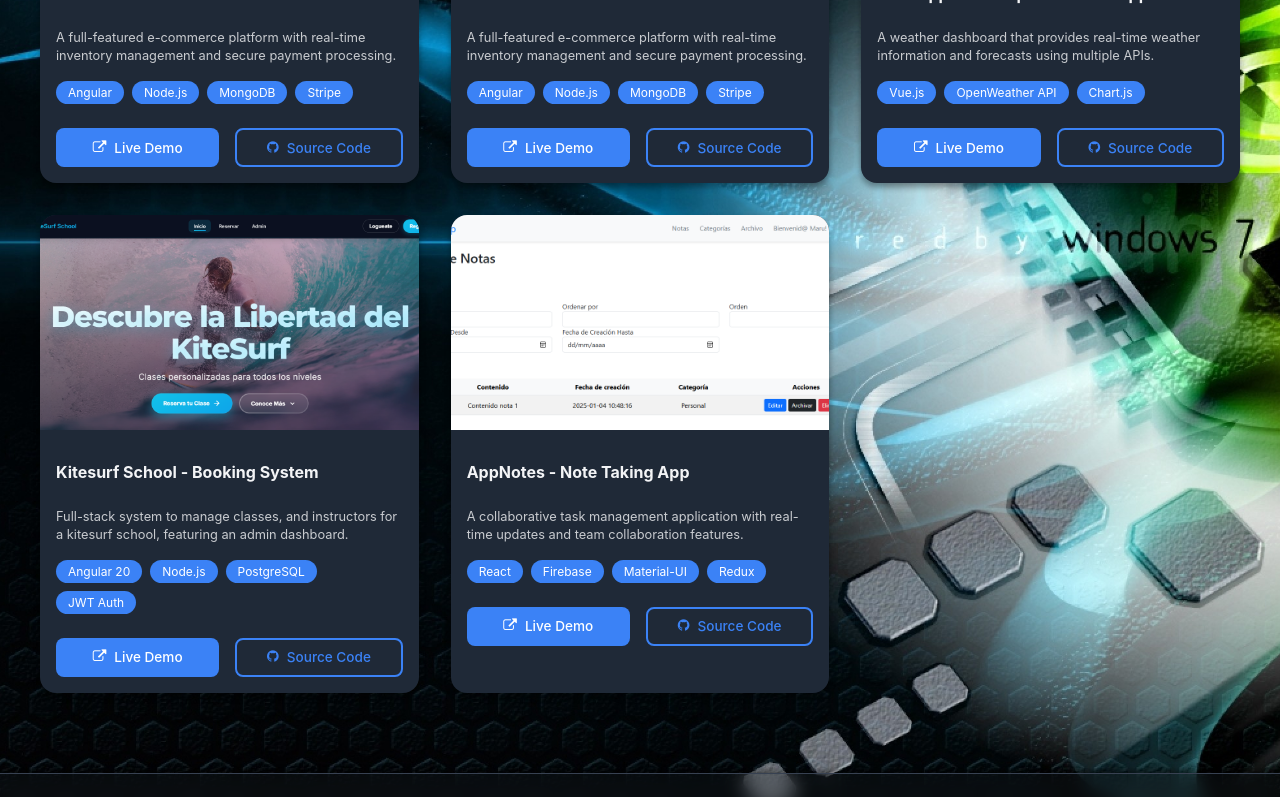
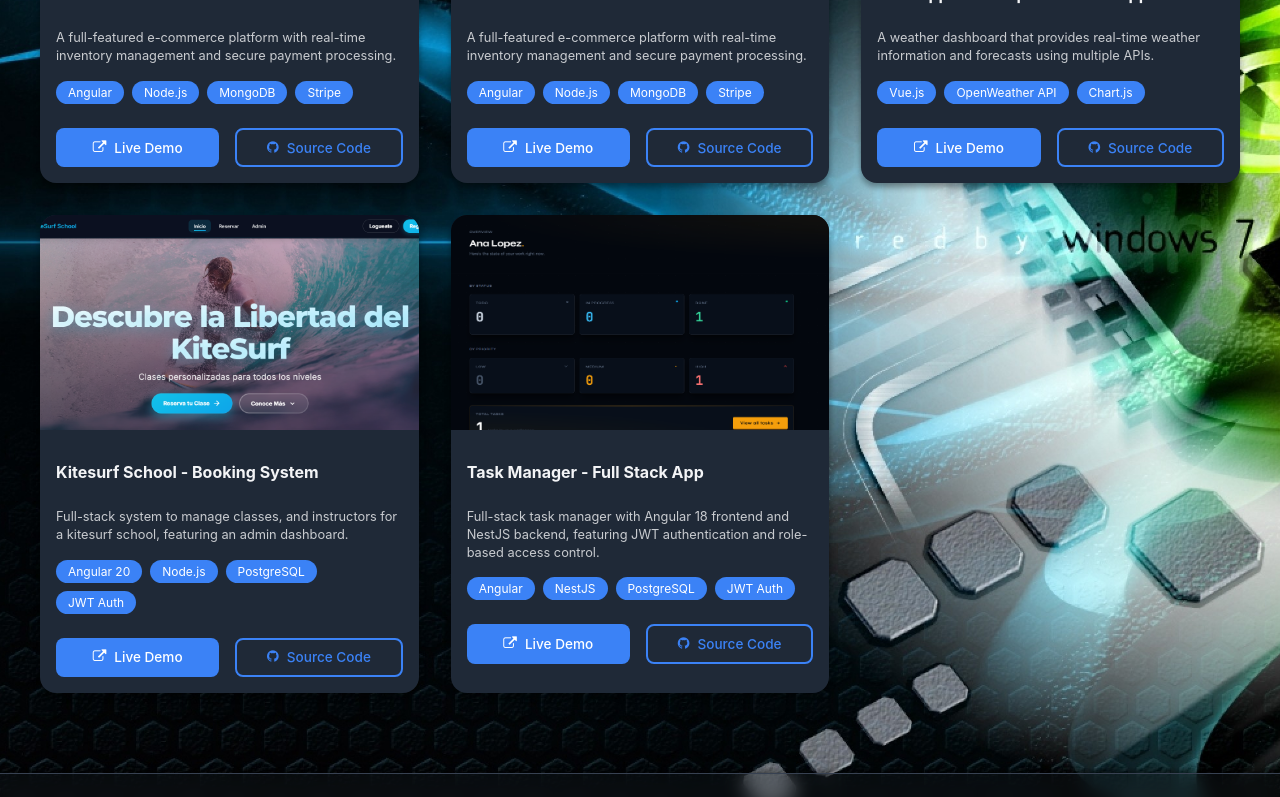
Before and after one commit to maru33luc/Portfolio-Ang19, an Angular app: page /projects in a window 1280 px wide. Shown: the part 457-1254 px from the top of the page. Built offline with nearby package versions, Linux system fonts and the light colour scheme; a web font is replaced by a local one.

Commit message:
[ADD] Add settings for local environment and update project details for Task Manager app

```diff
--- a/src/app/components/projects/projects.component.ts
+++ b/src/app/components/projects/projects.component.ts
@@ -70,12 +70,12 @@ export class ProjectsComponent {
       githubUrl: 'https://github.com/maru33luc/kitesurf-app'
     },
     {
-      title: 'AppNotes - Note Taking App',
-      description: 'A collaborative task management application with real-time updates and team collaboration features.',
-      image: '../../../assets/img/projects/AppNotes.png',
-      technologies: ['React', 'Firebase', 'Material-UI', 'Redux'],
-      liveUrl: 'https://app-notes-challenge-cli.vercel.app/notes-list',
-      githubUrl: 'https://github.com/maru33luc/App-Notes-Challenge.git'
+      title: 'Task Manager - Full Stack App',
+      description: 'Full-stack task manager with Angular 18 frontend and NestJS backend, featuring JWT authentication and role-based access control.',
+      image: '../../../assets/img/projects/Safe Task Manager.png',
+      technologies: ['Angular', 'NestJS', 'PostgreSQL', 'JWT Auth'],
+      liveUrl: 'https://task-manager-zeta-six-44.vercel.app',
+      githubUrl: 'https://github.com/maru33luc/task-manager'
     }
   ];
 
```
Also changed, not shown: .claude/settings.local.json (added), src/assets/img/projects/Safe Task Manager.png (added).
